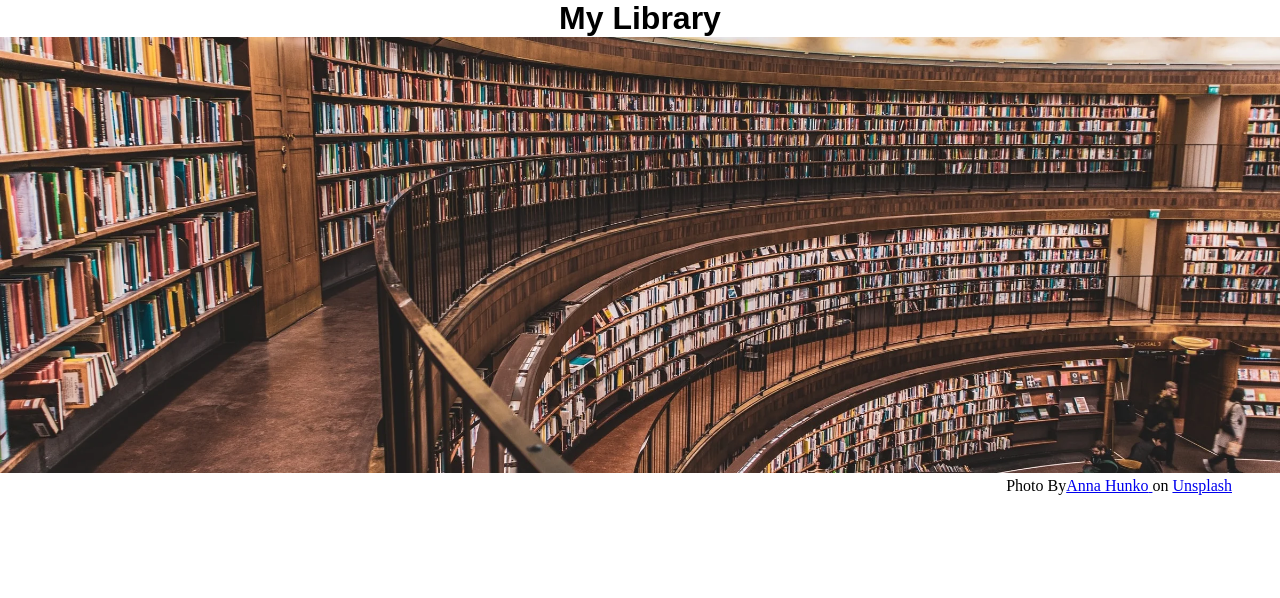
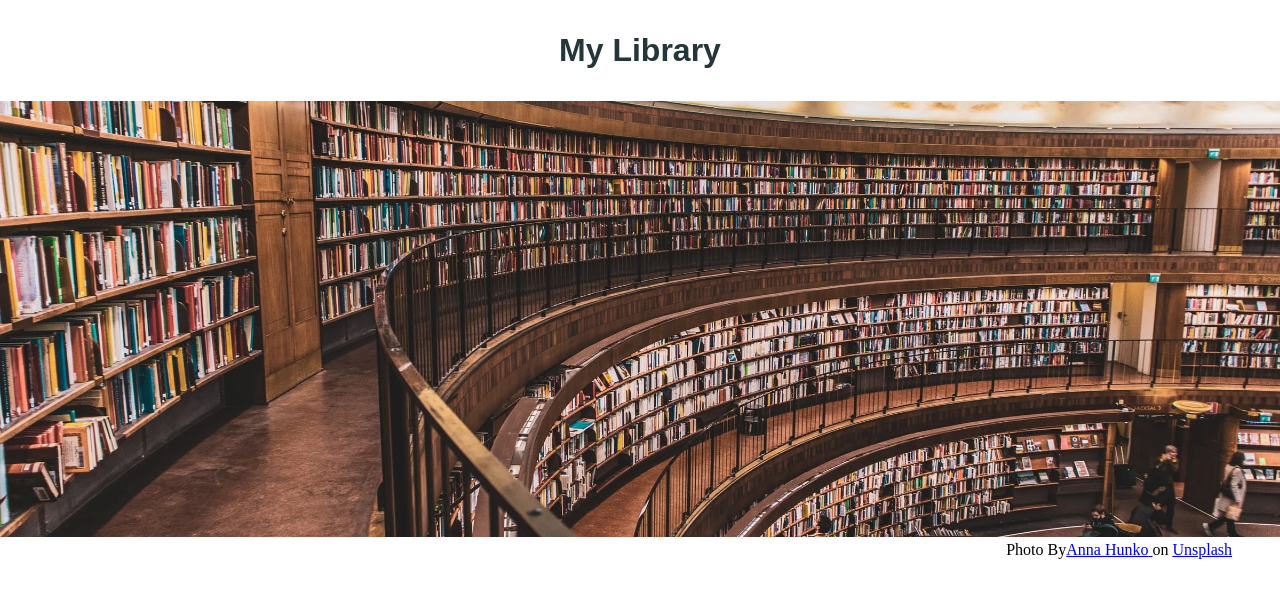
Before and after one commit to Amila-siriwardhana/library, a React (Create React App) app: page / in a window 1280 px wide. Shown: the top 598 px of the page. Built offline with nearby package versions, Linux system fonts and the light colour scheme.

Commit message:
Topic Padding and Color Bug Fixed

```diff
--- a/src/Components/Welcome.tsx
+++ b/src/Components/Welcome.tsx
@@ -7,13 +7,13 @@ const Welcome: React.FC = () =>{
     return (
     <React.Fragment >
       <Col className={"welcomeTop "}>
-      <Row>
-      <h1 className={"topic"}>My Library</h1>
+      <Row  xs={12}>
+      <h1 className={"topic text-center my-2"}>My Library</h1>
       </Row>
       <Row xs={12} className={"mx-0 px-0"}>
         <img src={WelcomeLibrary} className={"welcome"} alt={"Library"}></img>
       </Row>
-      <Row className={"text-end"}>
+      <Row  xs={12} className={"text-end"}>
        <p className={"photoCredit"}>Photo By<a
                   href="https://unsplash.com/@annahunko?utm_source=unsplash&utm_medium=referral&utm_
                     content=creditCopyText"
--- a/src/assets/styles/_welcome.scss
+++ b/src/assets/styles/_welcome.scss
@@ -1,7 +1,9 @@
 .welcomeTop {
   .topic {
-    color: #000;
+    color: #243639;
     font-family: "Raleway", sans-serif;
+    margin-top: 1em;
+    margin-bottom: 1em;
   }
   @media (max-width: 576px) {
     .topic {
```
